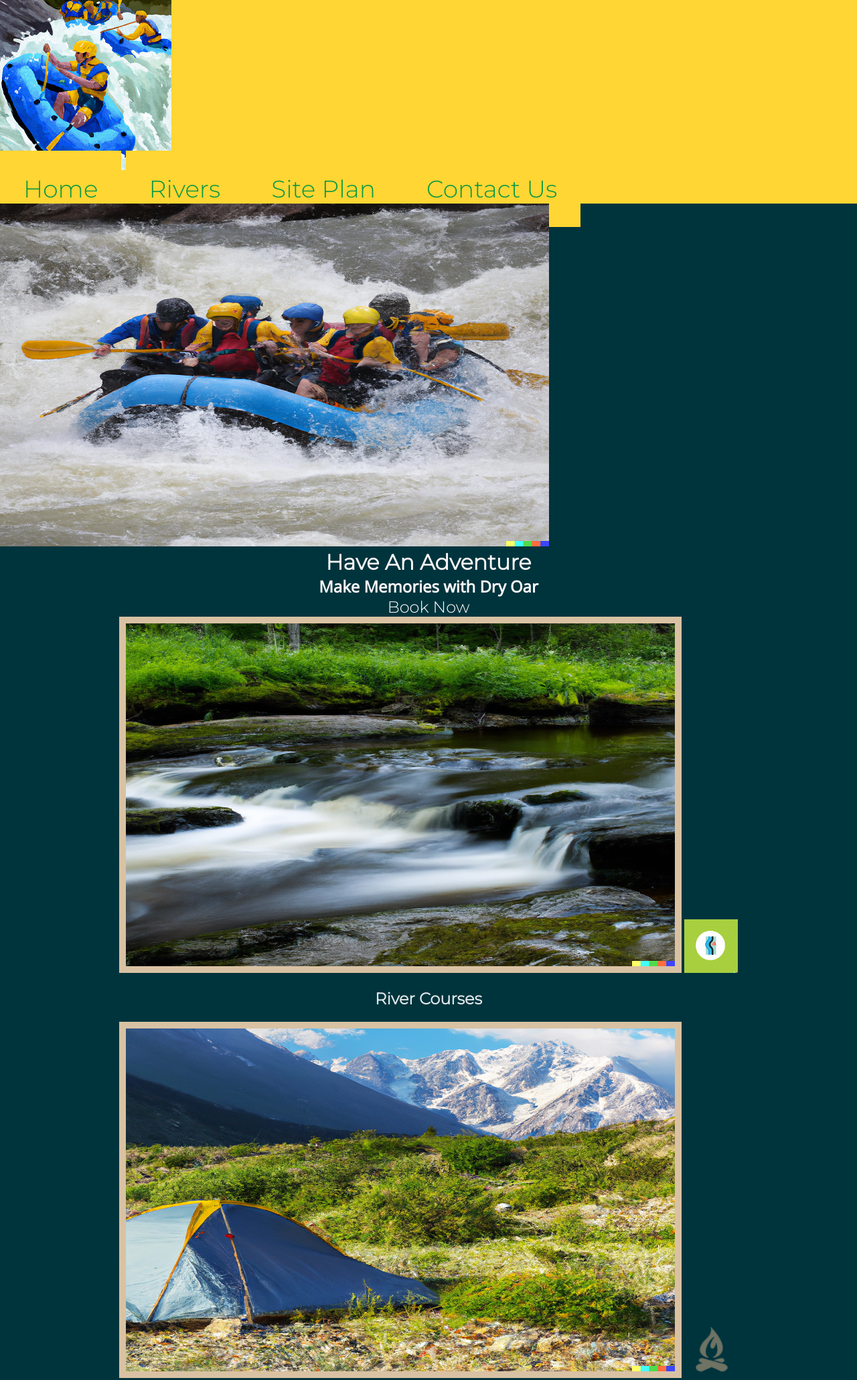
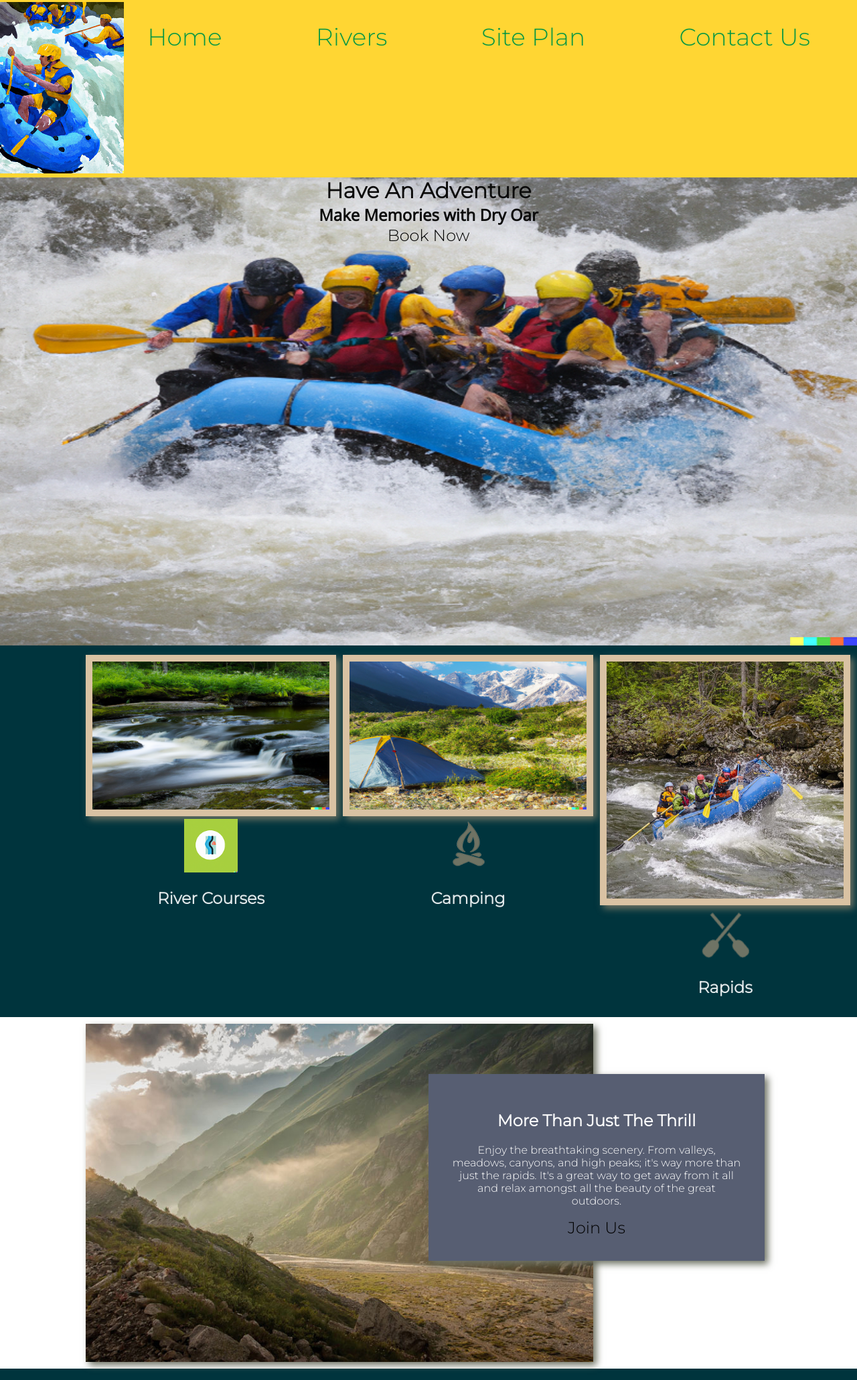
Before and after one commit to jaleman055/wdd130, a plain HTML site: page wwr/index.html in a window 1280 px wide. Shown: the part 2-2063 px from the top of the page at 67% size. Drawn offline with nearby package versions, Linux system fonts and the light colour scheme.

Commit message:
Layout the Home Page

```diff
--- a/wwr/styles/styles.css
+++ b/wwr/styles/styles.css
@@ -62,6 +62,9 @@ body {
 }
 
 header {
+
+  display: grid;
+  grid-template-columns: 150px auto;
   background-color: #ffd633;
   color: #0b0b0b;
   text-decoration: none;
@@ -69,7 +72,110 @@ header {
   font-family: "Montserrat", "sans-serif", "Roboto";
   padding: 0;
 
+}
+#logo_link {
+  padding-top: 5px;
+  justify-self: center;
+  align-self: center;
+}
 
+nav {
+  display: flex;
+  justify-content: space-around;
+}
+
+#hero {
+  display: grid;
+  grid-template-columns: 1fr 3fr 1fr;
+  margin-top: -100px;
+}
+
+#hero-box {
+  grid-column: 1/4;
+  grid-row: 1/3;
+  z-index: -1;
+
+}
+
+#hero-msg {
+  grid-column: 2/3;
+  grid-row: 1/2;
+  margin-top: 100px;
+}
+
+#hero-img {
+  grid-column: 2/3;
+  grid-row: 2/3;
+  justify-self: center;
+  align-self: center;
+  z-index: -1;
+  width: 100%;
+}
+
+#hero-msg h1 {
+  color: #0b0b0b;
+}
+#hero-msg h4 {
+  color: #0b0b0b;
+}
+
+/*Place the <section> with the id of hero-msg to spanning column lines 2–3 and row lines 1–2.*/
+#hero-msg {
+  grid-column: 2/3;
+  grid-row: 1/2;
+  margin-top: 100px;
+}
+
+/*main grid declaration, grid-template-columns an equal to 10 fractions*/
+main {
+  display: grid;
+  grid-template-columns: 1fr 1fr 1fr 1fr 1fr 1fr 1fr 1fr 1fr 1fr;
+  grid-gap: 10px;
+  margin: 0;
+  padding: 0;
+}
+
+
+.card-img, .mountains {
+  width: 100%;
+}
+
+.rivers-card {
+  grid-column: 2/5;
+  grid-row: 2/4;
+}
+
+.camping-card {
+  grid-column: 5/8;
+  grid-row: 2/4;
+}
+
+.rapids-card {
+  grid-column: 8/11;
+  grid-row: 2/4;
+}
+
+#background {
+  grid-column: 1/12;
+  grid-row: 4/10;
+}
+
+.mountains {
+  width: 100%;
+  grid-column: 2/8;
+  grid-row: 5/9;
+  box-shadow: 5px 5px 10px #6f7364;
+
+}
+
+.msg {
+  grid-column: 6/11;
+  grid-row: 6/8;
+  background-color: #6f7364;
+  padding: 35px;
+  grid-column: 6/10;
+  grid-row: 6/7;
+  box-shadow: 5px 5px 10px #6f7364;
 }
 
 
@@ -97,7 +203,7 @@ nav a:hover {
 
 .book:hover,
 .join:hover {
-  background-color: #bdc0ea;
+  background-color: #e9176b;
   text-decoration: none;
 }
 
@@ -132,7 +238,7 @@ h4 {
 
 .book,
 .join {
-  color: white;
+  color: black;
   text-decoration: none;
   padding: 5px 10px;
   margin-top: 10px;
@@ -140,7 +246,17 @@ h4 {
 }
 .card-img {
     border: 10px solid #d9c2a3;
+    transition: transform .5s;
+    box-shadow: 5px 5px 10px #6f7364;
 }
+
+.card-img:hover {
+  opacity: .6;
+  transform: scale(1.1);
+}
+
+
+
 main section img {
     box-sizing: border-box;
 }
@@ -160,8 +276,16 @@ main section img {
 }
 
 footer {
+
   color: rgb(255, 255, 255);
   text-decoration: none;
+  background-color: #6f7364;
+  padding: 25px 50px;
+  margin-top: 200px;
+  display: flex;
+  justify-content: space-around;
+  align-items: center;
+
 }
 
 footer a {
@@ -182,3 +306,47 @@ nav a {
   text-align: center;
   width: auto;
 }
+
+/*adding the media queries*/
+
+@media screen and (max-width: 900px) {
+  #hero, .home-grid {
+      display: block;
+      height: auto;
+  }
+  nav, footer {
+      flex-direction: column;
+  }
+  nav a {
+      display: block;
+      padding: 15px;
+  }
+  #hero {
+      margin-top: 0;
+  }
+  #hero-msg {
+      margin-top: 0;
+  }
+  #hero-msg h4 {
+      display: none;
+  }
+  .home-title {
+      font-size: 25px;
+      color: #6f7364;
+  }
+  .rivers-card, .camping-card, .rapids-card {
+      margin: 50px auto;
+      width: 60%;
+  }
+  #background {
+      display: none;
+  }
+  .mountains, .msg {
+      width: 80%;
+      display: block;
+      margin: 0 auto;
+  }
+  footer {
+      margin-top: 25px;
+  }
+}
```
